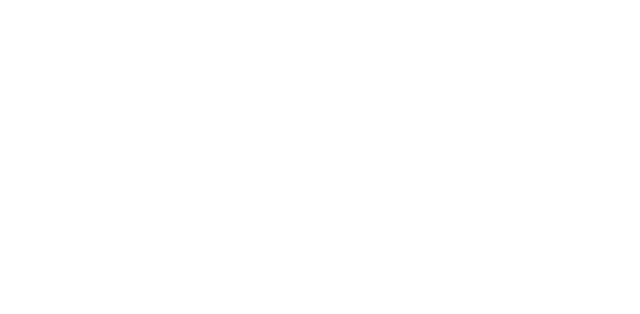
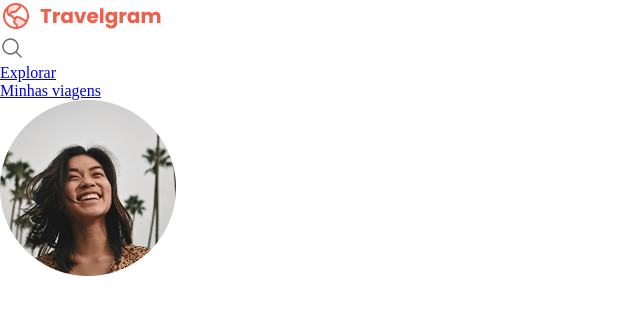
Before and after one commit to vhbiten/Travelgram-redesign-clone, a plain HTML site: page index.html in a window 1280 px wide. Shown: the whole page, without its empty margins (0-640 px from the left). Drawn offline with Linux system fonts and the light colour scheme.

Commit message:
Add new SVG icons and images; update HTML and CSS for navigation
- Added new SVG icons: Image.svg, Logo.svg, MagnifyingGlass.svg, and MapPin.svg.
- Added multiple PNG images (Image 01.png to Image 12.png) to the assets/images directory.
- Updated index.html to include a navigation bar with logo and menu items, including a search icon and profile image.
- Modified index.css to set dimensions for the profile image.

```diff
--- a/index.html
+++ b/index.html
@@ -13,6 +13,22 @@
   <link href="https://fonts.googleapis.com/css2?family=Poppins:wght@400;700&display=swap" rel="stylesheet">
 </head>
 <body>
+  <nav>
+    <a href="#" id="logo">
+      <img src="assets/icons/Logo.svg" alt="Travelgram Logo">
+    </a>
 
+    <ul id="primary-menu">
+        <li>
+          <a href="#">
+            <img src="assets/icons/MagnifyingGlass.svg" alt="ícone de lupa de pesquisa">
+          </a>
+        </li>
+        <li><a href="#">Explorar</a></li>
+        <li><a href="#">Minhas viagens</a></li>
+        <li><a href="#"> <img id="profileimg" src="assets/profile pic.png" alt="imagem de Isabela Torres"></a></li>
+    </ul>
+  </nav>
+  <header></header>
 </body>
 </html>
--- a/styles/index.css
+++ b/styles/index.css
@@ -1 +1,5 @@
 @import url(global.css);
+profileimg {
+  width: 176px;
+  height: 176px;
+}
```
Also changed, not shown: assets/Image 01.png (deleted), assets/Image 02.png (deleted), assets/Image 03.png (deleted), assets/Image 04.png (deleted), assets/Image 05.png (deleted), assets/Image 06.png (deleted), assets/Image 07.png (deleted), assets/Image 08.png (deleted), assets/Image 09.png (deleted), assets/Image 10.png (deleted), assets/Image 11.png (deleted), assets/Profile pic.png (added), assets/icons/AirplaneTilt.svg (renamed from assets/AirplaneTilt.svg), assets/icons/Image.svg (renamed from assets/Image.svg), 3 more files, 13 other files.
